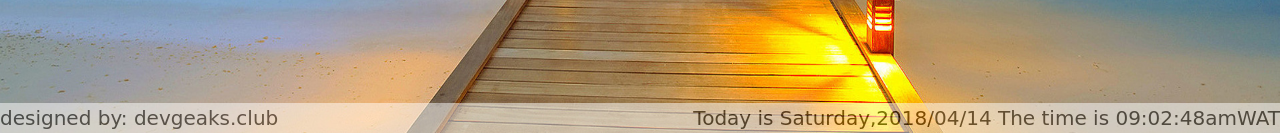
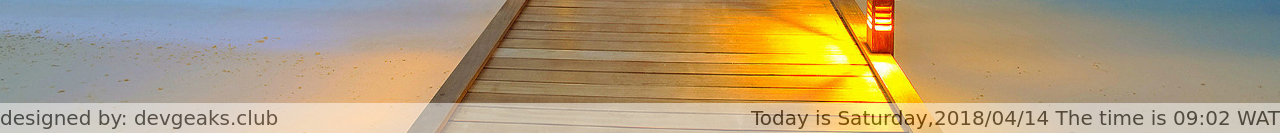
Before and after one commit to Akinduko/hng, a PHP site: page / in a window 1280 px wide. Shown: the part 667-800 px from the top of the page. Run offline with PHP 8.4, Linux system fonts and the light colour scheme.

Commit message:
hng-v-1.4

```diff
--- a/index.php
+++ b/index.php
@@ -28,7 +28,7 @@
 <div class="footer">
   <p1>designed by: devgeaks.club</p1>
   <p2><?php
-echo  "Today is " . date("l"). ",". date("Y/m/d") . "     The time is " . date("h:i:sa"). "WAT";
+echo  "Today is " . date("l"). ",". date("Y/m/d") . "     The time is " . date("h:i"). " WAT";
 ?></p2>
 </div>
 
```
